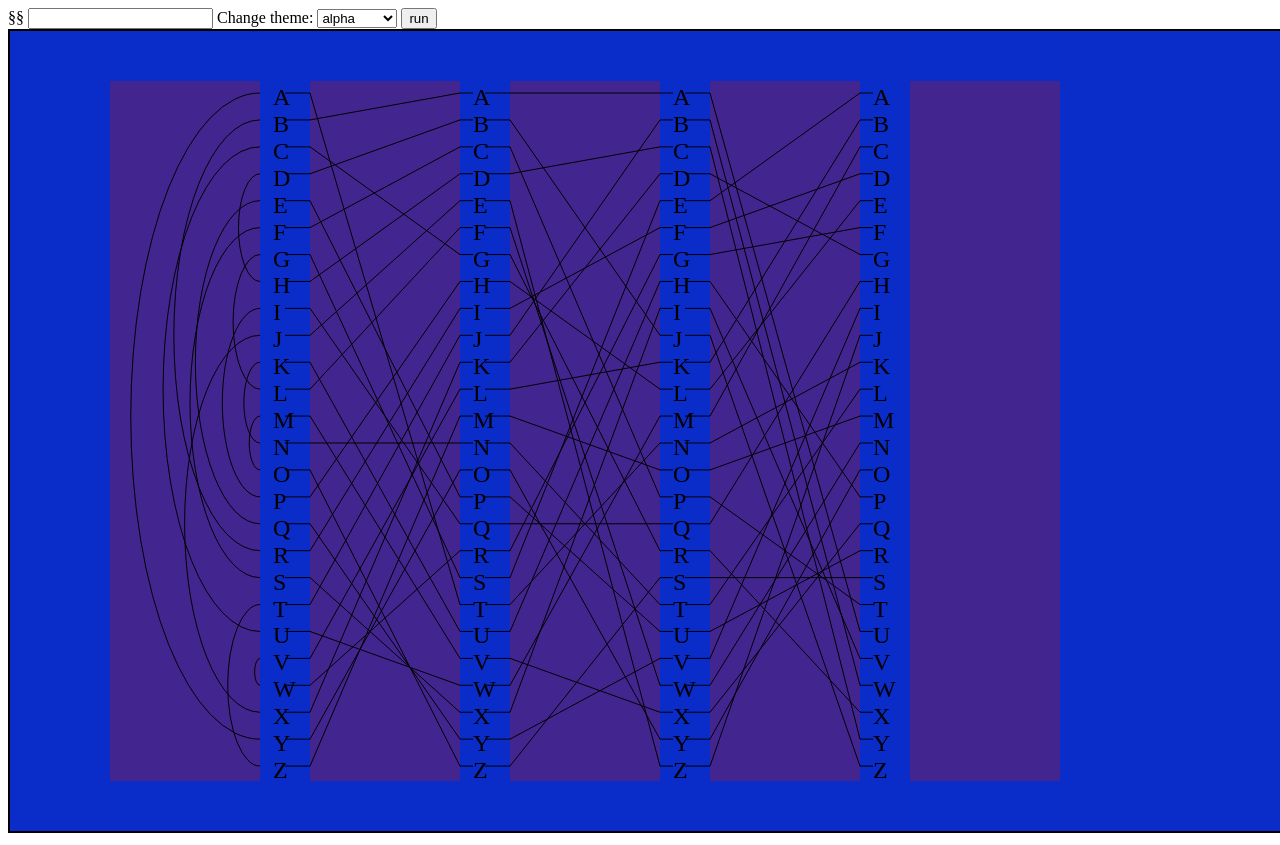
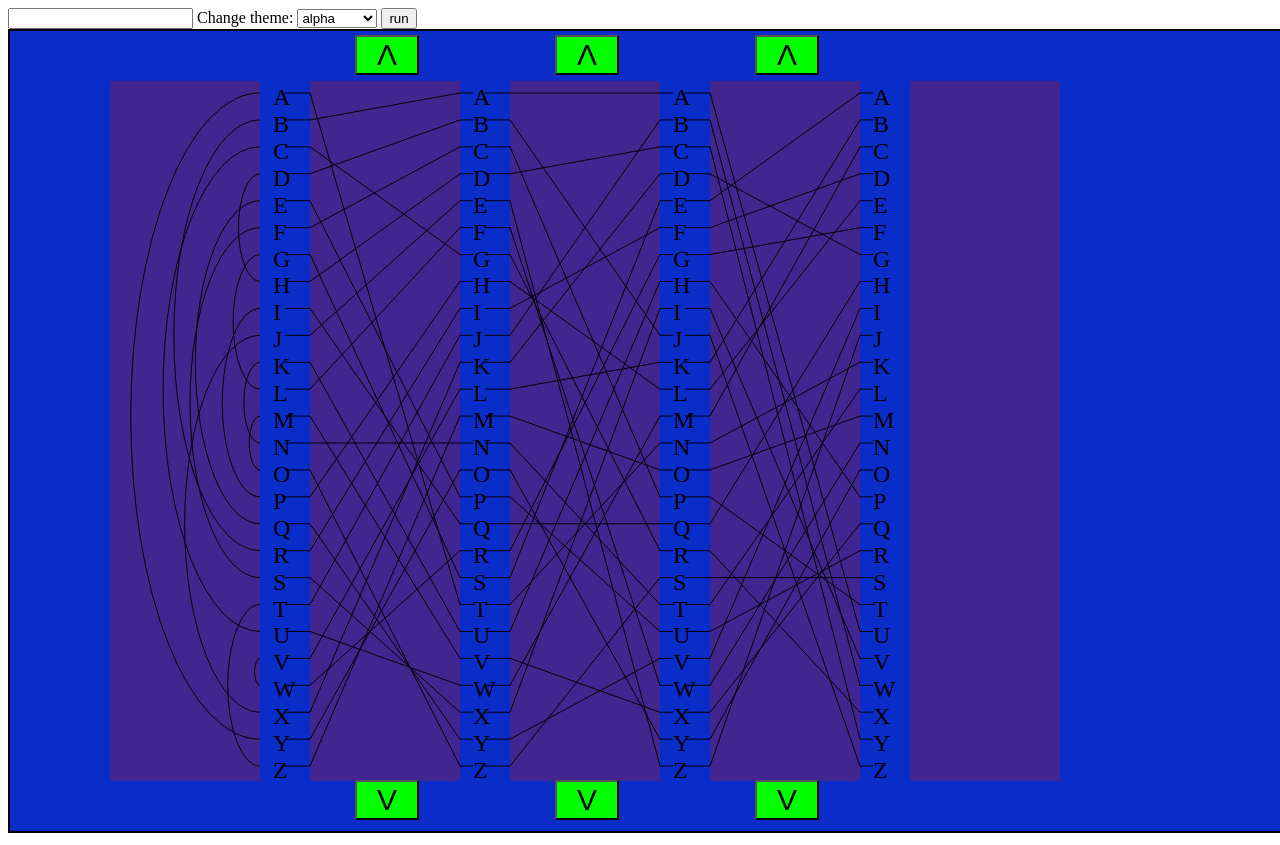
Before and after one commit to Nopome64/Project-Enigma, a website: page index.html in a window 1280 px wide. Shown: the top 845 px of the page. Drawn offline with Linux system fonts and the light colour scheme.

Commit message:
Added some colors and started moving buttons

```diff
--- a/index.html
+++ b/index.html
@@ -10,11 +10,13 @@
     <meta http-equiv="X-UA-Compatible" content="IE=edge">
     <meta name="viewport" content="width=device-width, initial-scale=">
     <title>Enigma</title>
+    <link rel="stylesheet" type="text/css" href="style.css"/>
     <script src="Enigma.js"></script>
-    <script src="Enigmatest.js"defer></script>§§
+    <script src="Enigmatest.js"defer></script>
     <script src="rendering.js" defer></script>
 </head>
 <body>
+    <div>
     <!-- INPUT -->
     <input type="text" id="entry">
 
@@ -22,7 +24,8 @@
     <select onchange="changeTheme()" name="theme" id="themes">
         <option value="Alpha">alpha</option>
         <option value="Dandelion">dandelion</option>
-
+        <option value="Lime">lime</option>
+        <option value="Midnight">midnight</option>
 
     </select>
 
@@ -31,11 +34,33 @@
 </input>
 <!-- INPUT -->
 
-<!-- BUTTON -->
+<!-- BUTTONS -->
 <button id="bone">
     run
  </button>
-<!-- BUTTON -->
+
+<!-- B=Button L/M/R =left middle right U/D = up down -->
+ <button class="Arrow" id="BLU">
+    Λ
+ </button>
+ <button class="Arrow" id="BMU">
+    Λ
+ </button>
+ <button class="Arrow" id="BRU">
+    Λ
+ </button>
+ <button class="Arrow" id="BLD">
+    V
+ </button>
+ <button class="Arrow" id="BMD">
+    V
+ </button>
+ <button class="Arrow" id="BRD">
+    V
+ </button>
+
+<!-- BUTTONS -->
+</div>
     <canvas id="canvs">
     </canvas>
 </body>
--- a/rendering.js
+++ b/rendering.js
@@ -40,18 +40,31 @@ let colors={
   Dandelion: {
   backGround:"rgb(242,200,82)",
   frame:"rgba(200,20,10,0.3)",
-  entry:"orange",
+  entry:"blue",
+  turn:"white",
+  exit:"rgb(5, 239, 242)",
+ },
+ Lime: {
+  backGround:"rgb(0,255,20)",
+  frame:"rgba(200,20,10,0.3)",
+  entry:"yellow",
+  turn:"purple",
+  exit:"rgb(5, 239, 242)",
+ },
+ Midnight:{
+  backGround:"rgb(30,30,30)",
+  frame:"rgba(0,0,0,1)",
+  entry:"red",
   turn:"red",
-  exit:"lime",
+  exit:"red",
  },
-
 }
 
 
 function changeTheme(){
   let S = document.getElementById("themes").value;
   Palette=colors[S];
-  draw
+  draw();
 }
 
 const boxYoffset=50;
--- /dev/null
+++ b/style.css
@@ -0,0 +1,37 @@
+.Arrow{
+    background:rgb(0, 255, 0);
+    font-size:30px;
+    padding-left:20px;
+    padding-right:20px;
+}
+
+#BLU{
+    position:absolute;
+     left:355px;
+     top:35px;
+}
+#BMU{
+    position:absolute;
+     left:555px;
+     top:35px;
+}
+#BRU{
+    position:absolute;
+     left:755px;
+     top:35px;
+}
+#BLD{
+    position:absolute;
+     left:355px;
+     top:780px;
+}
+#BMD{
+    position:absolute;
+     left:555px;
+     top:780px;
+}
+#BRD{
+    position:absolute;
+     left:755px;
+     top:780px;
+}
```
